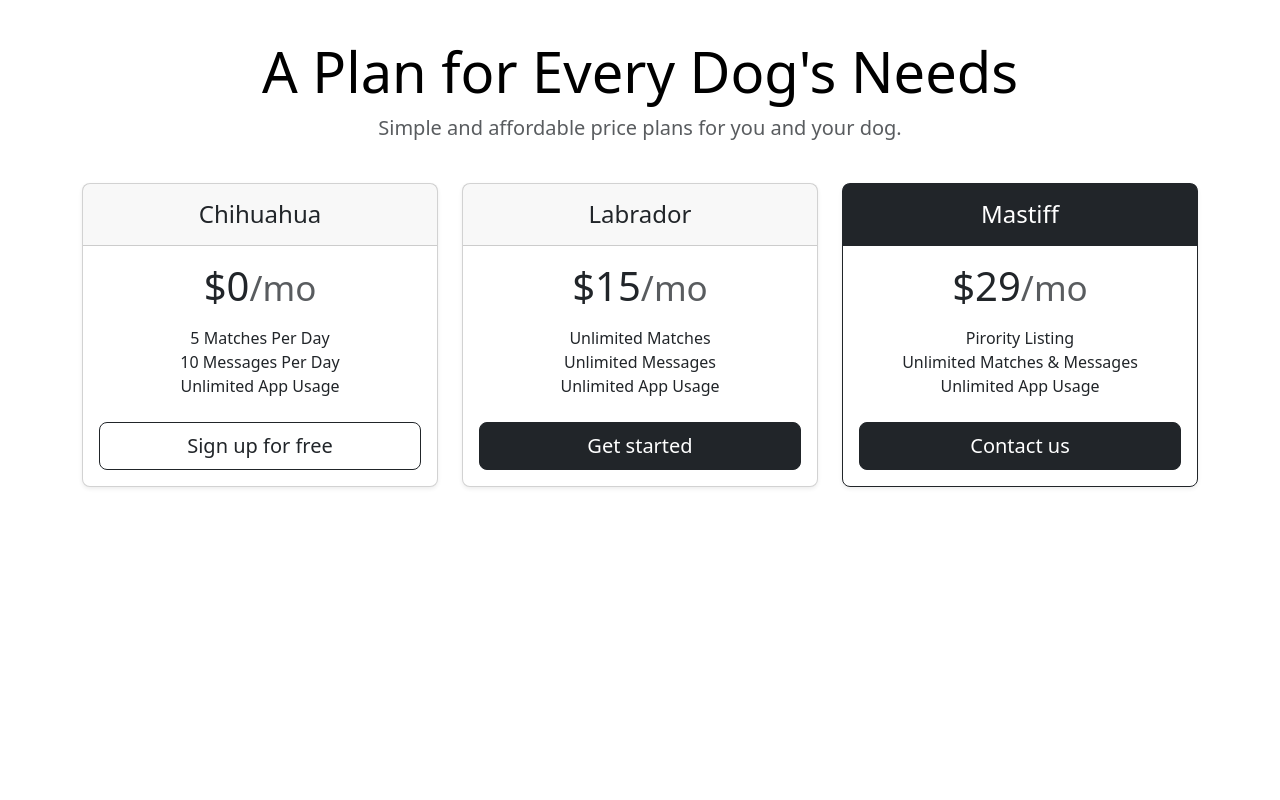
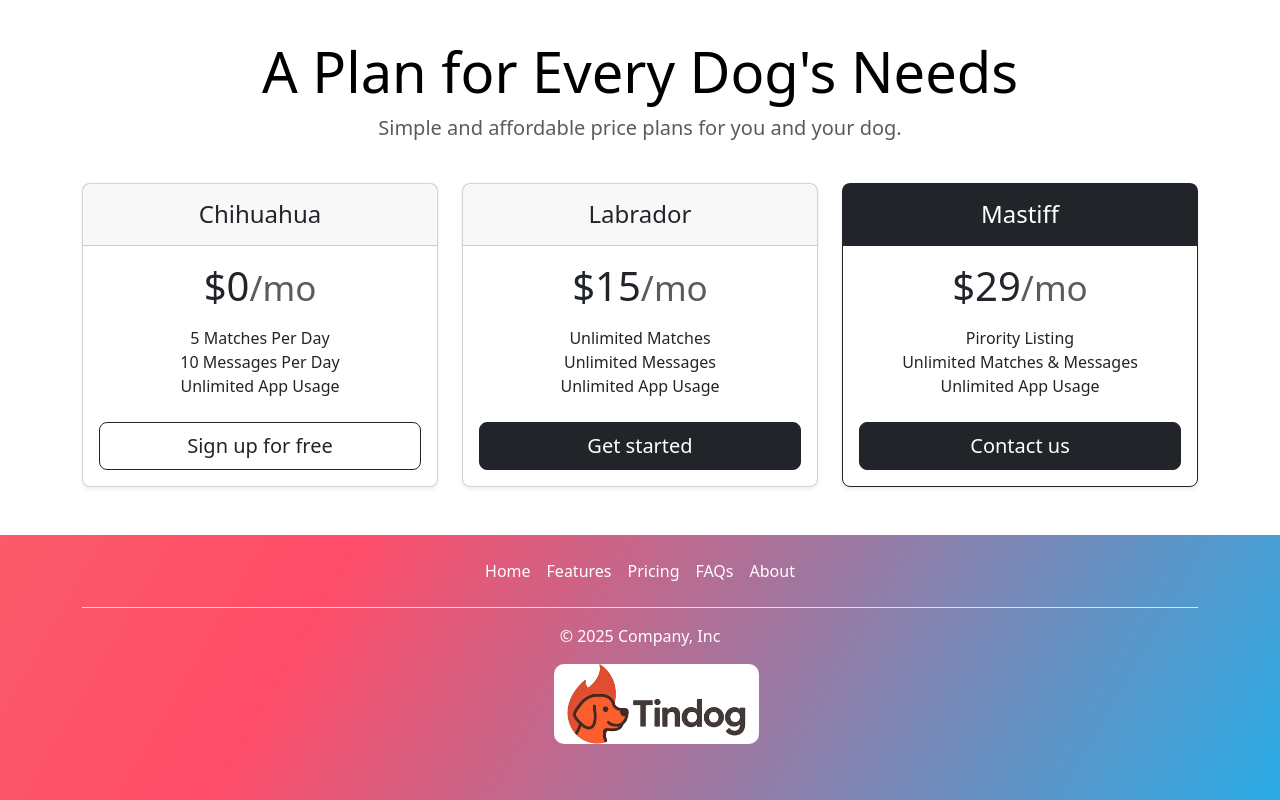
Before and after one commit to abhi-2028/TinDog, a plain HTML site: page index.html in a window 1280 px wide. Shown: the part 1688-2488 px from the top of the page. Before the commit the page ends 2215 px from the top, so only its background shows below. Drawn offline with nearby package versions, Linux system fonts and the light colour scheme.

Commit message:
Added footer

```diff
--- a/index.html
+++ b/index.html
@@ -17,10 +17,12 @@
             <header class=" d-flex flex-wrap justify-content-center py-3 border-bottom">
             <a href="/"
                 class="d-flex align-items-center mb-3 mb-md-0 me-md-auto link-body-emphasis text-decoration-none">
-                <img class="logo" src="./assets/20250615_1439_Dog_Match_Logo_simple_compose_01jxsdhwv5e1bt8xgmpvazd72n-removebg-preview.png"
+                <img class="logo"
+                    src="./assets/20250615_1439_Dog_Match_Logo_simple_compose_01jxsdhwv5e1bt8xgmpvazd72n-removebg-preview.png"
                     alt="" height="40px"> </a>
             <ul class="nav nav-pills">
-                <li class="nav-item"><a href="#" class="nav-link active bg-dark" aria-current="page" style="color: white;">Home</a></li>
+                <li class="nav-item"><a href="#" class="nav-link active bg-dark" aria-current="page"
+                        style="color: white;">Home</a></li>
                 <li class="nav-item"><a href="#" class="nav-link ">Features</a></li>
                 <li class="nav-item"><a href="#" class="nav-link">Pricing</a></li>
                 <li class="nav-item"><a href="#" class="nav-link">FAQs</a></li>
@@ -222,7 +224,23 @@
         </div>
     </section>
     <!-- Footer -->
-    <section id="footer"></section>
+    <section id="footer" class="gradient-background">
+        <div class="container pb-3" bis_skin_checked="1">
+            <footer class="py-3 my-4">
+                <ul class="nav justify-content-center border-bottom pb-3 mb-3">
+                    <li class="nav-item"><a href="#" class="nav-link px-2 footer-text">Home</a></li>
+                    <li class="nav-item"><a href="#" class="nav-link px-2 footer-text">Features</a></li>
+                    <li class="nav-item"><a href="#" class="nav-link px-2 footer-text">Pricing</a></li>
+                    <li class="nav-item"><a href="#" class="nav-link px-2 footer-text">FAQs</a></li>
+                    <li class="nav-item"><a href="#" class="nav-link px-2 footer-text">About</a></li>
+                </ul>
+                <p class="text-center footer-text">© 2025 Company, Inc</p>
+                <div class="footer-logo">
+                    <img src="./assets/20250615_1439_Dog_Match_Logo_simple_compose_01jxsdhwv5e1bt8xgmpvazd72n-removebg-preview.png" alt="">
+                </div>
+            </footer>
+        </div>
+    </section>
     <script src="https://cdn.jsdelivr.net/npm/bootstrap@5.3.6/dist/js/bootstrap.bundle.min.js"
         integrity="sha384-j1CDi7MgGQ12Z7Qab0qlWQ/Qqz24Gc6BM0thvEMVjHnfYGF0rmFCozFSxQBxwHKO"
         crossorigin="anonymous"></script>
--- a/style.css
+++ b/style.css
@@ -53,3 +53,17 @@ body{
 .nav-link:hover{
     color: #ff4c68;
 }
+
+.footer-logo{
+  display: flex;
+  justify-content: center;
+  height: 5rem;
+  background-color: white;
+  width: fit-content;
+  margin-left: 42.3%;
+  border-radius: 10px;
+}
+
+.footer-text{
+  color: white;
+}
```
